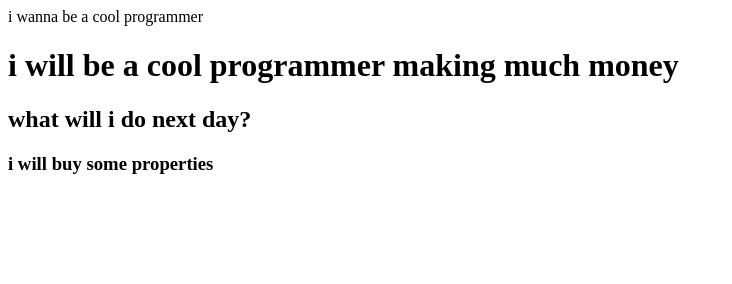
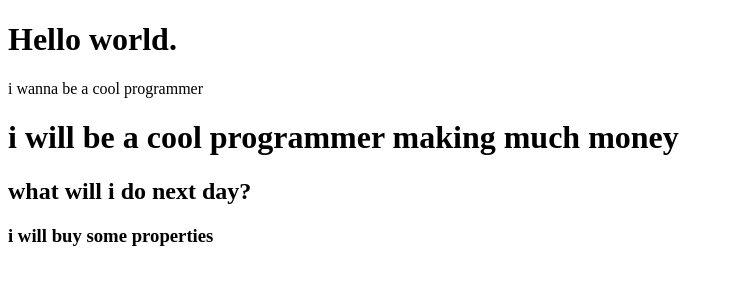
Before and after one commit to riyofirsan2/day-2, a plain HTML site: page index.html in a window 1280 px wide. Shown: the whole page, without its empty margins (0-732 px from the left). Drawn offline with Linux system fonts and the light colour scheme.

Commit message:
add heading index.html

```diff
--- a/index.html
+++ b/index.html
@@ -6,6 +6,7 @@
     <title>My First website</title>
 </head>
 <body>
+    <h1>Hello world.</h1>
     i wanna be a cool programmer
     <h1>i will be a cool programmer  making much money</h1>
     <h2>what will i do next day?</h2>
```
